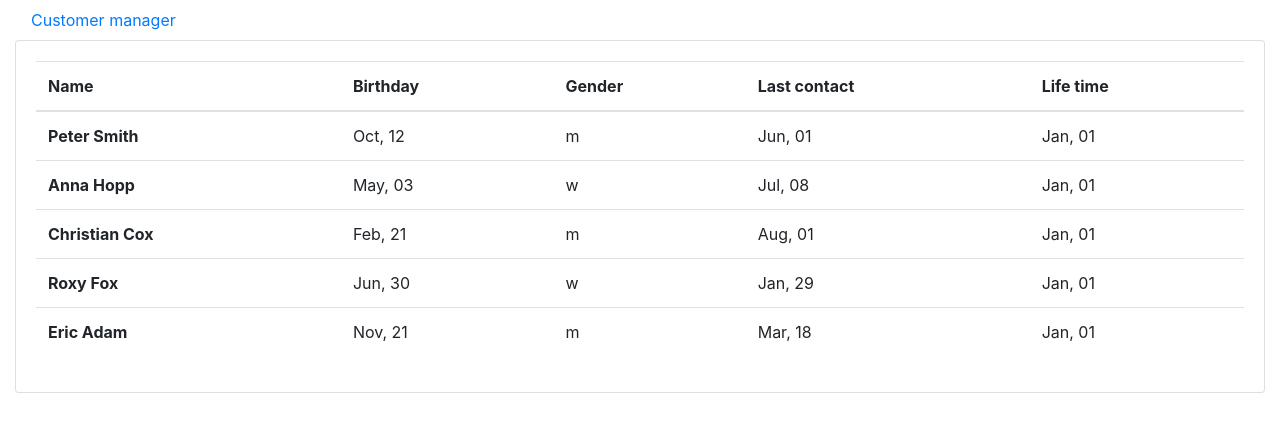
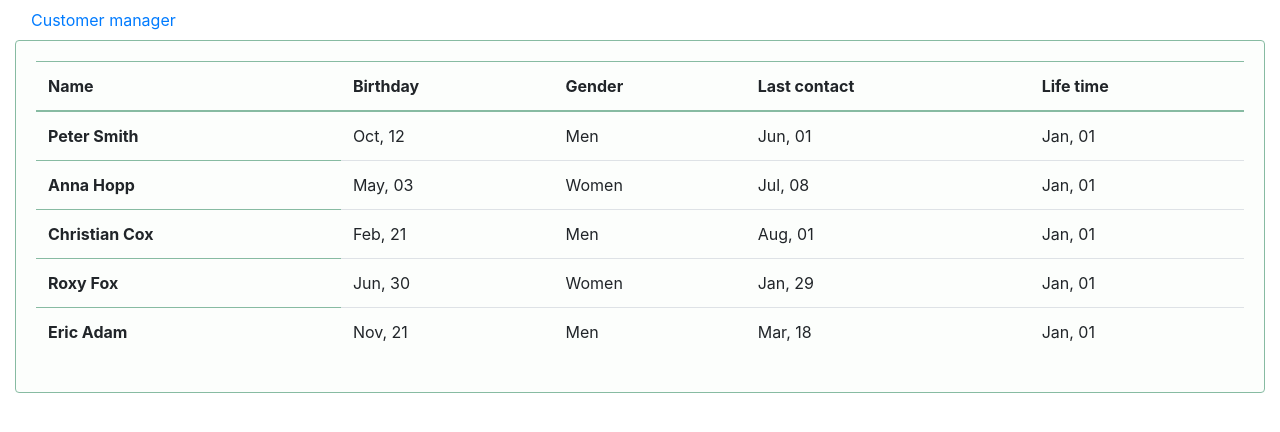
Before and after one commit to luillyfe/customerManagment, an Angular app: page /customer in a window 1280 px wide. Shown: the top 432 px of the page. Built offline with nearby package versions, Linux system fonts and the light colour scheme.

Commit message:
Picked customer colors Created gender pipe Added unit testing for gender pipe Fixed customer component unit test

```diff
--- a/src/app/customer/customer.component.css
+++ b/src/app/customer/customer.component.css
@@ -1,6 +1,16 @@
 .table-narrow-sm tbody p {
   display: none;
   margin-bottom: 0;
+}
+
+.card {
+  background-color: #FCFEFC;
+  border-color: #87BBA2;
+  color: #2d3c2d;
+}
+
+.card th {
+  border-color: #87BBA2;
 }
 
 @media only screen and (min-device-width : 320px) and (max-device-width : 480px) {
--- a/src/app/customer/customer.component.html
+++ b/src/app/customer/customer.component.html
@@ -15,7 +15,7 @@
         <tr *ngFor="let customer of customers">
           <th scope="row">{{ customer.name.first }} {{ customer.name.last }}</th>
           <td> <p>Birthday: </p> {{ customer.birthday | date:'MMM, dd' }}</td>
-          <td> <p>Gender: </p> {{ customer.gender }}</td> <!-- TODO: gender pipe -->
+          <td> <p>Gender: </p> {{ customer.gender | gender }}</td>
           <td> <p>Last contact: </p> {{ customer.lastContact | date:'MMM, dd' }}</td>
           <td> <p>Life time: </p> {{ customer.customerLifetimeValue | date:'MMM, dd' }}</td>
         </tr>
--- a/src/app/customer/customer.module.ts
+++ b/src/app/customer/customer.module.ts
@@ -4,6 +4,7 @@ import {RouterModule} from '@angular/router';
 import {HttpClientModule} from '@angular/common/http';
 
 import {CustomerComponent} from './customer.component';
+import { GenderPipe } from './gender.pipe';
 
 @NgModule({
   imports: [
@@ -13,6 +14,6 @@ import {CustomerComponent} from './customer.component';
       { path: 'customer', component: CustomerComponent },
     ])
   ],
-  declarations: [CustomerComponent]
+  declarations: [CustomerComponent, GenderPipe]
 })
 export class CustomerModule { }
--- /dev/null
+++ b/src/app/customer/gender.pipe.ts
@@ -0,0 +1,13 @@
+import { Pipe, PipeTransform } from '@angular/core';
+
+@Pipe({
+  name: 'gender'
+})
+export class GenderPipe implements PipeTransform {
+
+  transform(value: string, args?: any): any {
+    // TODO: handle diferent values for this pipe
+    return (value === 'w') ? 'Women' : 'Men';
+  }
+
+}
```
Also changed, not shown: 2 other files (tests, documents, lock files or other folders).
